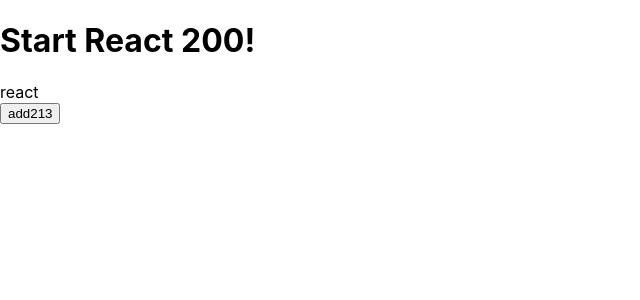
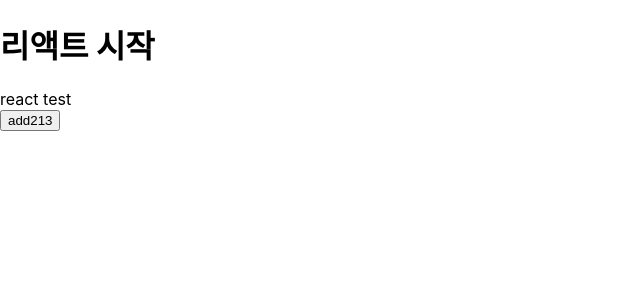
Before and after one commit to lee-kangpyo/react-start, a React (Create React App) app in the folder client/: page / in a window 1280 px wide. Shown: the top 300 px of the page, without its empty margins (0-640 px from the left). Built offline with nearby package versions, Linux system fonts and the light colour scheme.

Commit message:
react-redux 사용하기

```diff
--- a/client/src/App.js
+++ b/client/src/App.js
@@ -1,15 +1,28 @@
 import React, { Component } from 'react';
+import { connect } from "react-redux";
 import StrAddButton from "./StrAddButton";
 
 function App(props) {
   return (
       <div>
-          <h1>Start React 200!</h1>
-          <span>{props.store.getState().data.str}</span><br/>
-          <StrAddButton store={props.store}/>
+          <h1>리액트 시작</h1>
+          {/* <span>{props.store.getState().data.str}</span><br/>
+          <StrAddButton store={props.store}/> */}
+          <span>{props.str} {props.test}</span><br/>
+          <StrAddButton AppProp="789"/>
       </div>
   );
 
 }
 
+let mapStateToProps = (state, props) => {
+  console.log('props from index.js : ' + props.indexProp)
+  return {
+    str:state.data.str,
+    test:state.data.test
+  }
+}
+
+App = connect(mapStateToProps, null)(App);
+
 export default App;
--- a/client/src/StrAddButton.js
+++ b/client/src/StrAddButton.js
@@ -1,16 +1,27 @@
 import React, { Component } from 'react';
+import { connect } from "react-redux";
 import { add } from "./actions";
 
 class StrAddButton extends Component {
     render() {
         return (
-           <input value="add213" type="button" onClick={this.addString} />
+           //<input value="add213" type="button" onClick={this.addString} />
+           <input value="add213" type="button" onClick={this.props.addString} />
         )
     }
 
-    addString = () => {
-        this.props.store.dispatch(add());
-    }
+    //addString = () => {
+    //    this.props.store.dispatch(add());
+    //}
 }
 
+let mapDispatchToProps = (dispatch, props) => {
+    console.log('Props from App.js : ' + props.AppProp);
+    return {
+        addString: () => dispatch(add())
+    };
+};
+
+StrAddButton = connect(null, mapDispatchToProps)(StrAddButton);
+
 export default StrAddButton;
--- a/client/src/index.js
+++ b/client/src/index.js
@@ -4,6 +4,7 @@
 import App from './App';
 import reportWebVitals from './reportWebVitals';
 import { legacy_createStore as createStore } from "redux";
+import { Provider } from "react-redux";
 import reducers from './reducers';
 
 const store = createStore(reducers);
@@ -12,7 +13,9 @@
 
 const listener = () => {
   root.render(
-    <App store={store} />
+    <Provider store = {store}>
+      <App indexProp="react" />
+    </Provider>
   );
 }
 
--- a/client/src/reducers/index.js
+++ b/client/src/reducers/index.js
@@ -3,12 +3,14 @@
 
 const initState = {
     str:'react',
+    test:"test",
 };
 
 const data = (state = initState, action) => {
     switch(action.type){
         case ADD:
-            return state, {
+            console.log(state);
+            return {...state,
                 str:state.str + '213'
             };
         default:
```
